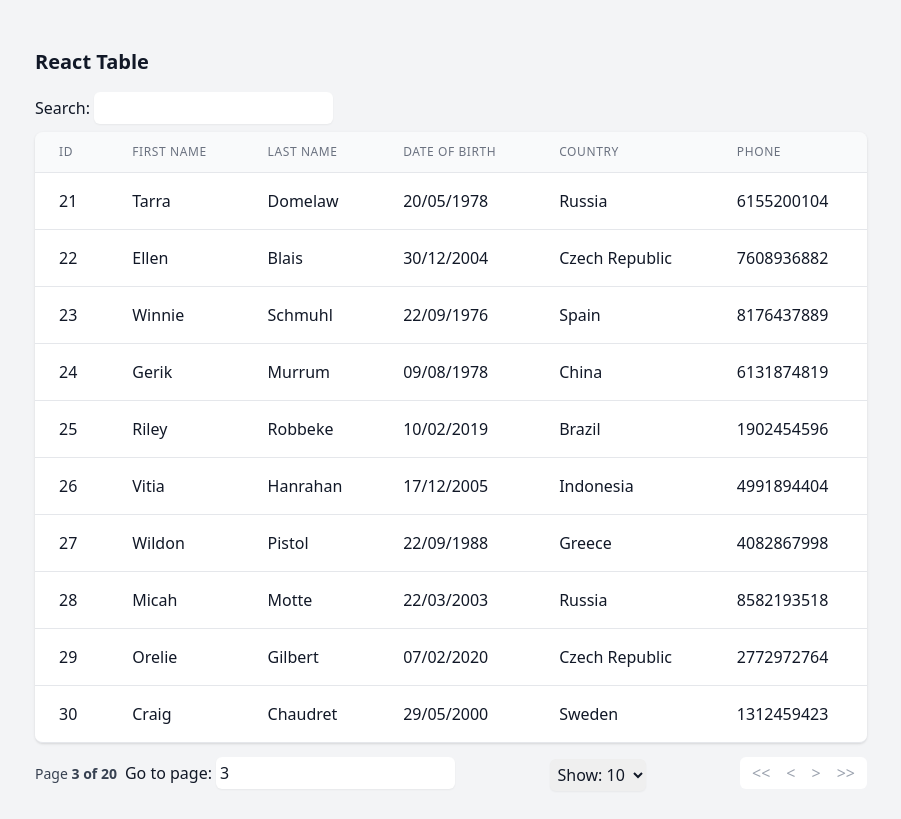
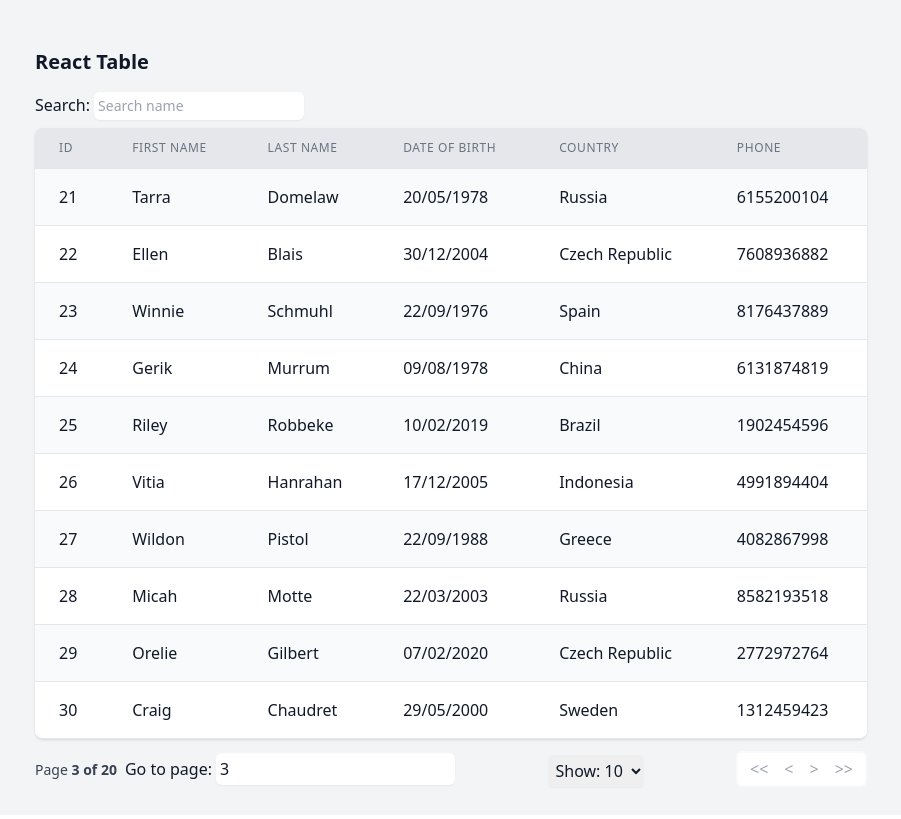
Before and after one commit to shaktawat19/tryp-tables, a Next.js app: page / in a window 1280 px wide. Shown: the whole page, without its empty margins (189-1090 px from the left). Built offline with nearby package versions, Linux system fonts and the light colour scheme.

Commit message:
Design refactoring

```diff
--- a/src/components/DataTable.tsx
+++ b/src/components/DataTable.tsx
@@ -4,7 +4,6 @@ import {
   useSortBy,
   useGlobalFilter,
   usePagination,
-  Row,
 } from "react-table";
 import GlobalFilter from "./GlobalFilter";
 
@@ -40,7 +39,6 @@ const DataTable = ({
       disableSortRemove: true,
       initialState: { pageIndex: 2 },
     },
-
     useGlobalFilter,
     useSortBy,
     usePagination
@@ -74,7 +72,7 @@ const DataTable = ({
                 className="min-w-full divide-y divide-gray-200"
                 {...getTableProps()}
               >
-                <thead className="bg-gray-50">
+                <thead className="bg-gray-200">
                   {headerGroups.map((headerGroup) => (
                     <tr {...headerGroup.getHeaderGroupProps()}>
                       {sortable
@@ -119,7 +117,7 @@ const DataTable = ({
                   ))}
                 </thead>
                 <tbody
-                  className="bg-white divide-y divide-gray-200"
+                  className="bg-white divide-y divide-gray-200 [&>*:nth-child(odd)]:bg-gray-50"
                   {...getTableBodyProps()}
                 >
                   {rowData.map((row) => {
@@ -189,20 +187,32 @@ const DataTable = ({
           </div>
 
           <div
-            className="rounded-md p-1 flex items-center justify-between bg-white"
+            className="rounded-md p-1 flex items-center justify-between bg-white border-solid border-2 border-gray-50"
             aria-label="Pagination"
           >
-            <button disabled={!canPreviousPage} onClick={() => gotoPage(0)}>
+            <button
+              disabled={!canPreviousPage}
+              onClick={() => gotoPage(0)}
+              className="hover:bg-gray-50"
+            >
               <span className="  p-2 h-3 w-5 text-gray-400" aria-hidden="true">
                 {"<<"}
               </span>
             </button>
-            <button disabled={!canPreviousPage} onClick={() => previousPage()}>
+            <button
+              disabled={!canPreviousPage}
+              onClick={() => previousPage()}
+              className="hover:bg-gray-50"
+            >
               <span className=" p-2 h-3 w-5 text-gray-400" aria-hidden="true">
                 {"<"}
               </span>
             </button>
-            <button disabled={!canNextPage} onClick={() => nextPage()}>
+            <button
+              disabled={!canNextPage}
+              onClick={() => nextPage()}
+              className="hover:bg-gray-50"
+            >
               <span className=" p-2 h-3 w-5 text-gray-400" aria-hidden="true">
                 {">"}
               </span>
@@ -211,6 +221,7 @@ const DataTable = ({
             <button
               disabled={!canNextPage}
               onClick={() => gotoPage(pageCount - 1)}
+              className="hover:bg-gray-50"
             >
               <span className=" p-2 h-3 w-5 text-gray-400" aria-hidden="true">
                 {">>"}
--- a/src/components/GlobalFilter.tsx
+++ b/src/components/GlobalFilter.tsx
@@ -13,13 +13,14 @@ const GlobalFilter = ({ filter, setFilter }) => {
     <span>
       Search:{" "}
       <input
-        className="p-1 rounded-md border-none outline-none shadow-sm focus:border-indigo-300 focus:ring focus:ring-indigo-200 focus:ring-opacity-50"
+        className="text-sm p-1 rounded-md border-none outline-none shadow-sm focus:border-indigo-300 focus:ring focus:ring-indigo-200 focus:ring-opacity-50 font-light"
         type="text"
         value={value || ""}
         onChange={(e) => {
           setValue(e.target.value);
           onChange(e.target.value);
         }}
+        placeholder="Search name"
       />
     </span>
   );
```
